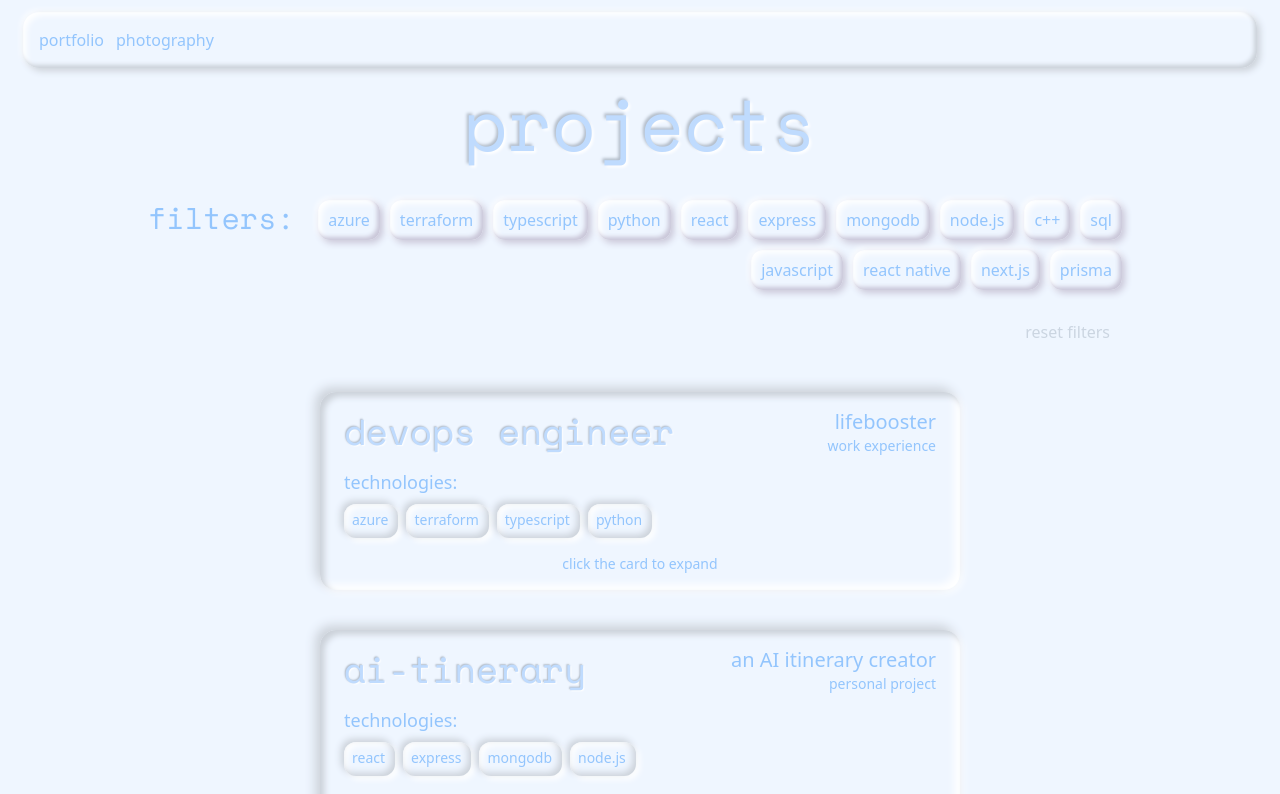
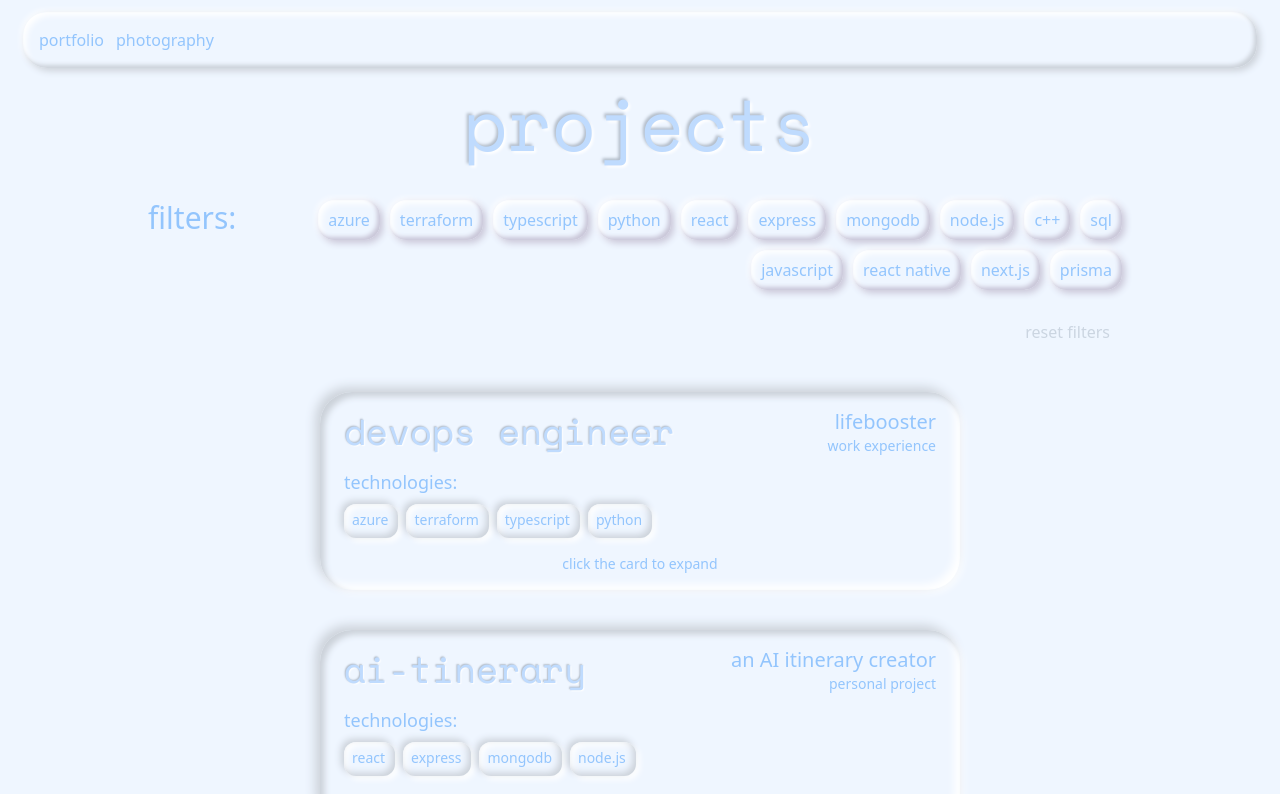
Before and after one commit to nand2246/portfolio, a React (Vite) app: page / in a window 1280 px wide. Shown: the top 794 px of the page. Built offline with nearby package versions, Linux system fonts and the light colour scheme.

Commit message:
adjust rounding

```diff
--- a/src/components/NavBar.tsx
+++ b/src/components/NavBar.tsx
@@ -4,7 +4,7 @@ export default function NavBar() {
   return (
     <div className='sticky top-0 left-0 w-full bg-blue-50 pt-3 px-2 z-40'>
       <div
-        className='p-4 rounded-2xl'
+        className='p-4 rounded-3xl'
         style={{
           boxShadow: `-3px -3px 4px 0 #cbd1d9 inset,
                       3.5px 3.5px 6px 0 #ffffff inset,
--- a/src/pages/components/ExperienceCard.tsx
+++ b/src/pages/components/ExperienceCard.tsx
@@ -100,7 +100,7 @@ export default function ExperienceCard({
             initial='initial'
             animate={['animateBoxShadow', 'animateCardHeight']}
             exit={['closeCardHeight', 'removeBoxShadow']}
-            className='rounded-2xl'
+            className='rounded-[2rem]'
           >
             <motion.div
               variants={animateText}
@@ -108,6 +108,7 @@ export default function ExperienceCard({
               animate='animate'
               exit='exit'
               className='flex flex-col px-6 py-4'
+              whileHover={{ cursor: 'pointer' }}
             >
               <div className='flex flex-col sm:flex-row'>
                 <h2 className='flex-auto sm:mr-14 my-auto text-blue-200 inset-text-sm font-mono text-2xl sm:text-4xl'>
@@ -129,7 +130,7 @@ export default function ExperienceCard({
                   {technologies.map((technology: string) => (
                     <div
                       key={technology}
-                      className='w-fit pt-1.5 pb-2 pl-2 pr-2.5 mr-2 mb-2 rounded-lg sm:rounded-xl text-xs sm:text-sm'
+                      className='w-fit pt-1.5 pb-2 pl-2 pr-2.5 mr-2 mb-2 rounded-xl text-xs sm:text-sm'
                       style={{
                         boxShadow: `-3px -3px 7px 0 #cbd1d9 inset,
                                     3.5px 3.5px 6px 0 #ffffff inset,
--- a/src/pages/components/FilterButton.tsx
+++ b/src/pages/components/FilterButton.tsx
@@ -44,9 +44,9 @@ export default function FilterButton({
 
   return (
     <div className='pb-2 pr-2 sm:pr-2.5 sm:pb-2.5'>
-      <div
+      <button
         ref={scope}
-        className={`text-xs sm:text-base px-2.5 py-2 rounded-lg sm:rounded-xl`}
+        className={`text-xs sm:text-base px-2.5 py-2 rounded-xl sm:rounded-2xl`}
         onClick={() => {
           if (isActive) {
             handleRemove();
@@ -59,7 +59,7 @@ export default function FilterButton({
         }}
       >
         {tag}
-      </div>
+      </button>
     </div>
   );
 }
--- a/src/pages/portfolio.tsx
+++ b/src/pages/portfolio.tsx
@@ -78,7 +78,7 @@ export default function Portfolio() {
         {/* filters */}
         <div className='flex flex-wrap sm:flex-nowrap text-center sm:text-left pb-10'>
           <div className='basis-full sm:basis-0 pb-2 sm:pr-4'>
-            <div className='font-mono text-2xl sm:text-3xl'>filters:</div>
+            <div className='text-2xl sm:text-3xl'>filters:</div>
           </div>
           <div className='flex flex-col'>
             <div className='flex flex-wrap justify-left sm:justify-end px-3 sm:px-0'>
@@ -99,7 +99,7 @@ export default function Portfolio() {
             </div>
             <div className='flex justify-start sm:justify-end pt-3 pl-3 pr-3'>
               <div
-                className={`text-xs sm:text-base px-2.5 py-2 rounded-lg sm:rounded-xl ${
+                className={`text-xs sm:text-base px-2.5 py-2 rounded-xl sm:rounded-2xl ${
                   activeTags.length === 0 ? 'text-slate-300' : ''
                 }`}
                 style={{
```
